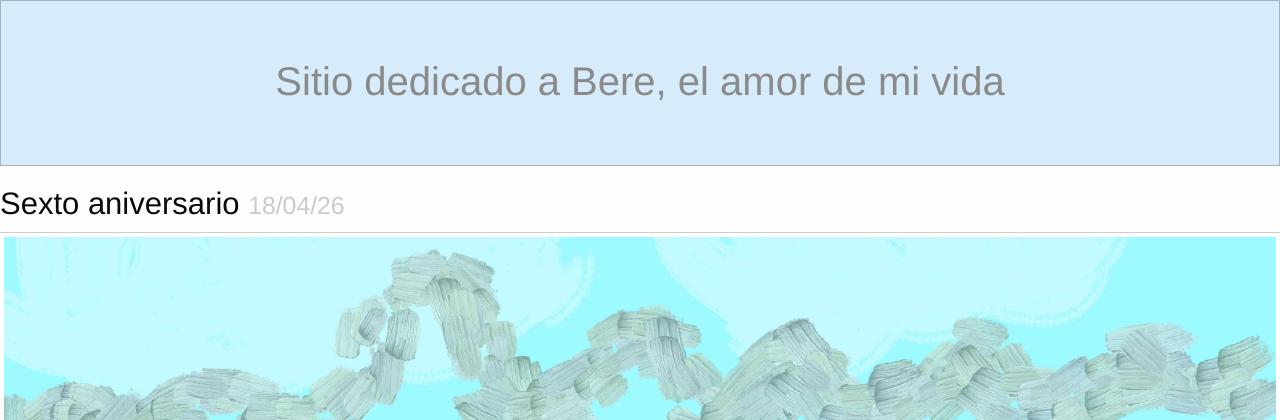
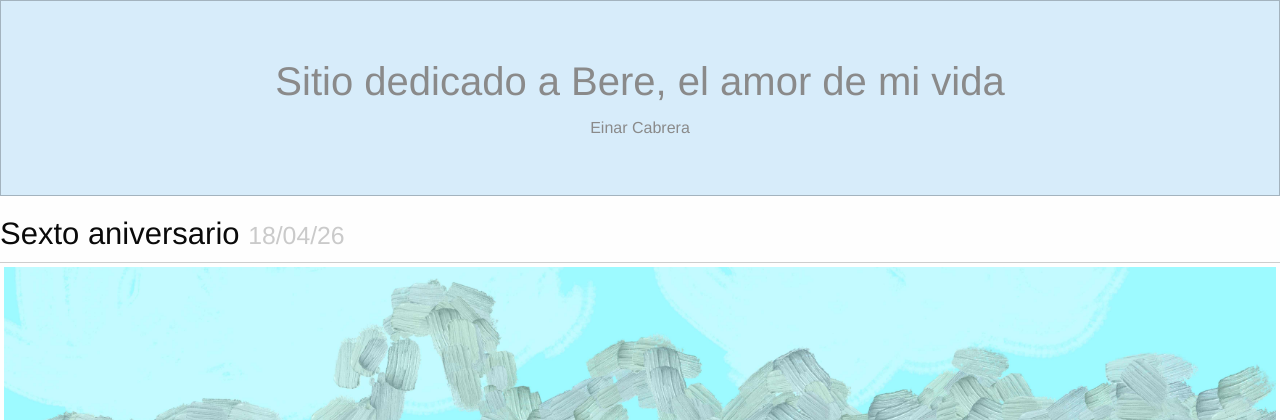
Before and after one commit to muttondoto/Website, a Flask app: template templates/Bere.html in a window 1280 px wide. Shown: the part 54-474 px from the top of the page. Run offline with Flask 3, Linux system fonts and the light colour scheme; the template is opened without the code that fills it, so the values that code supplies are empty; some libraries are stand-ins or nearby versions.

Commit message:
el amor de mi vida

```diff
--- a/templates/Bere.html
+++ b/templates/Bere.html
@@ -20,7 +20,7 @@
     <div class="callout large primary">
       <div class="row column text-center">
         <h2 class="subheader">Sitio dedicado a Bere, el amor de mi vida</h2>
-        <!-- <h6 class="subheader">Einar Cabrera</h6> -->
+        <h6 class="subheader">Einar Cabrera</h6>
       </div>
     </div>
 
```
